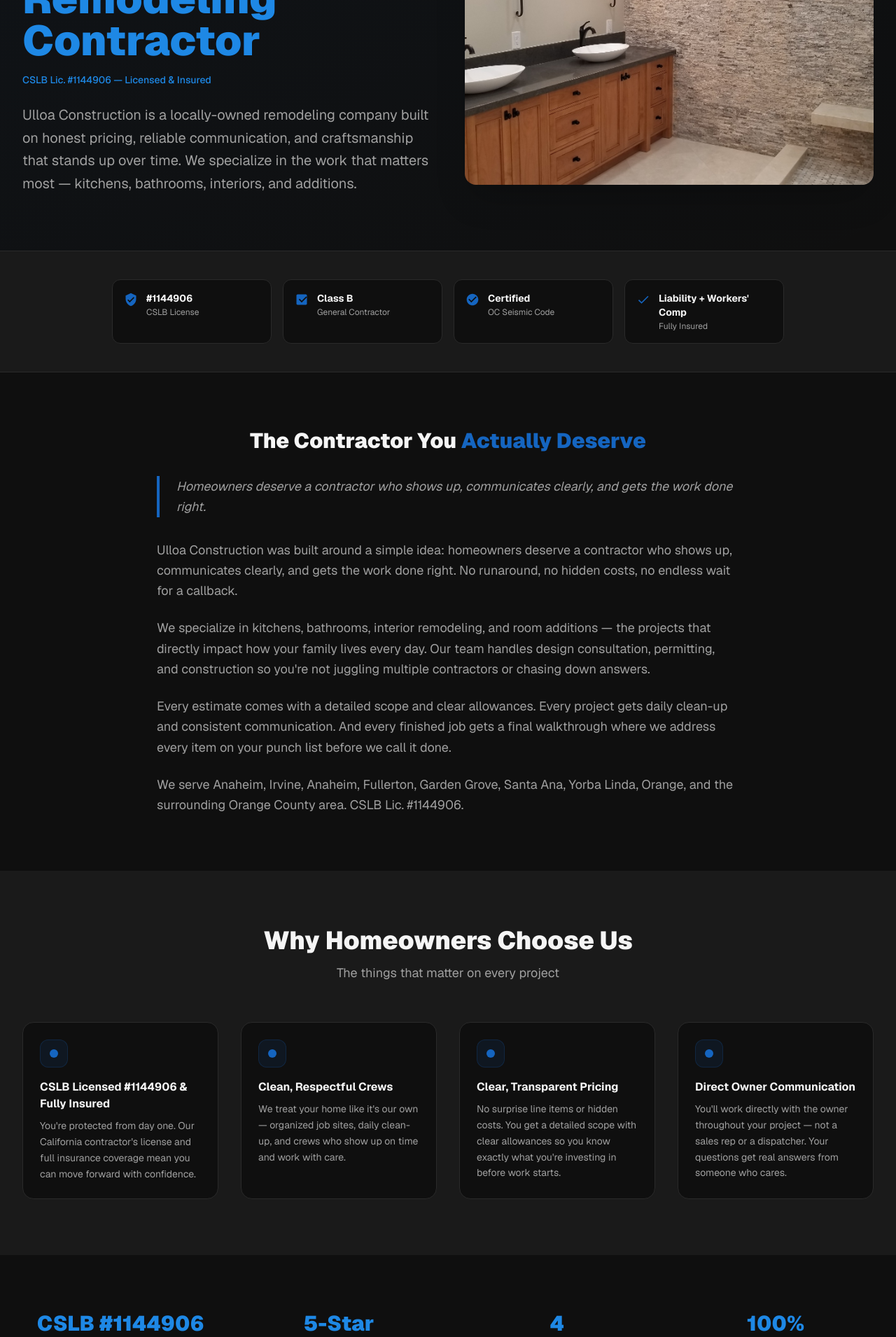
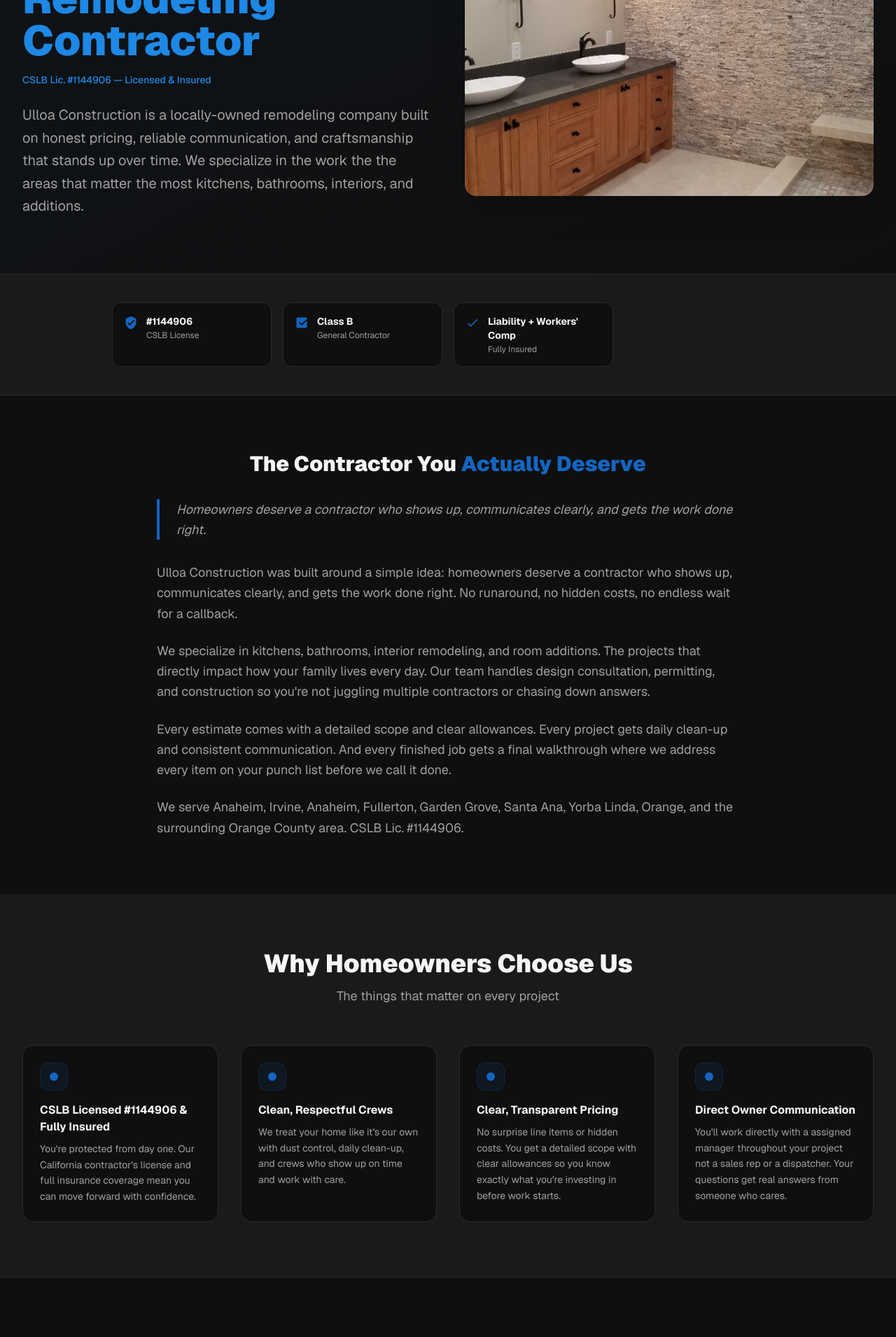
Before and after one commit to davidulloa3/construction-website, a Next.js app: page /about in a window 1280 px wide. Shown: the part 332-2242 px from the top of the page at 70% size. Built offline with nearby package versions, Linux system fonts and the light colour scheme.

Commit message:
Fixed wording in about section

```diff
--- a/src/app/about/page.tsx
+++ b/src/app/about/page.tsx
@@ -19,7 +19,7 @@
   {
     title: "Clean, Respectful Crews",
     description:
-      "We treat your home like it's our own — organized job sites, daily clean-up, and crews who show up on time and work with care.",
+      "We treat your home like it's our own with dust control, daily clean-up, and crews who show up on time and work with care.",
   },
   {
     title: "Clear, Transparent Pricing",
@@ -29,7 +29,7 @@
   {
     title: "Direct Owner Communication",
     description:
-      "You'll work directly with the owner throughout your project — not a sales rep or a dispatcher. Your questions get real answers from someone who cares.",
+      "You'll work directly with a assigned manager throughout your project not a sales rep or a dispatcher. Your questions get real answers from someone who cares.",
   },
 ];
 
@@ -51,7 +51,7 @@
               <p className="text-xl text-[#a0a0a0] leading-relaxed">
                 Ulloa Construction is a locally-owned remodeling company built on honest
                 pricing, reliable communication, and craftsmanship that stands up over time.
-                We specialize in the work that matters most — kitchens, bathrooms, interiors,
+                We specialize in the work the the areas that matter the most kitchens, bathrooms, interiors,
                 and additions.
               </p>
             </div>
@@ -75,7 +75,6 @@
             {[
               { label: "CSLB License", value: "#1144906", icon: "M12 1L3 5v6c0 5.55 3.84 10.74 9 12 5.16-1.26 9-6.45 9-12V5l-9-4zm-2 16l-4-4 1.41-1.41L10 14.17l6.59-6.59L18 9l-8 8z" },
               { label: "General Contractor", value: "Class B", icon: "M19 3H5c-1.1 0-2 .9-2 2v14c0 1.1.9 2 2 2h14c1.1 0 2-.9 2-2V5c0-1.1-.9-2-2-2zm-7 14l-5-5 1.41-1.41L12 14.17l7.59-7.59L21 8l-9 9z" },
-              { label: "OC Seismic Code", value: "Certified", icon: "M12 2C6.48 2 2 6.48 2 12s4.48 10 10 10 10-4.48 10-10S17.52 2 12 2zm-2 15l-5-5 1.41-1.41L10 14.17l7.59-7.59L19 8l-9 9z" },
               { label: "Fully Insured", value: "Liability + Workers' Comp", icon: "M9 16.17L4.83 12l-1.42 1.41L9 19 21 7l-1.41-1.41z" },
             ].map((cred) => (
               <div key={cred.label} className="flex items-start gap-3 bg-[#0f0f0f] border border-[#2a2a2a] rounded-xl p-4">
@@ -111,8 +110,8 @@
               No runaround, no hidden costs, no endless wait for a callback.
             </p>
             <p>
-              We specialize in kitchens, bathrooms, interior remodeling, and room additions —
-              the projects that directly impact how your family lives every day. Our team
+              We specialize in kitchens, bathrooms, interior remodeling, and room additions.
+              The projects that directly impact how your family lives every day. Our team
               handles design consultation, permitting, and construction so you&apos;re not
               juggling multiple contractors or chasing down answers.
             </p>
```
